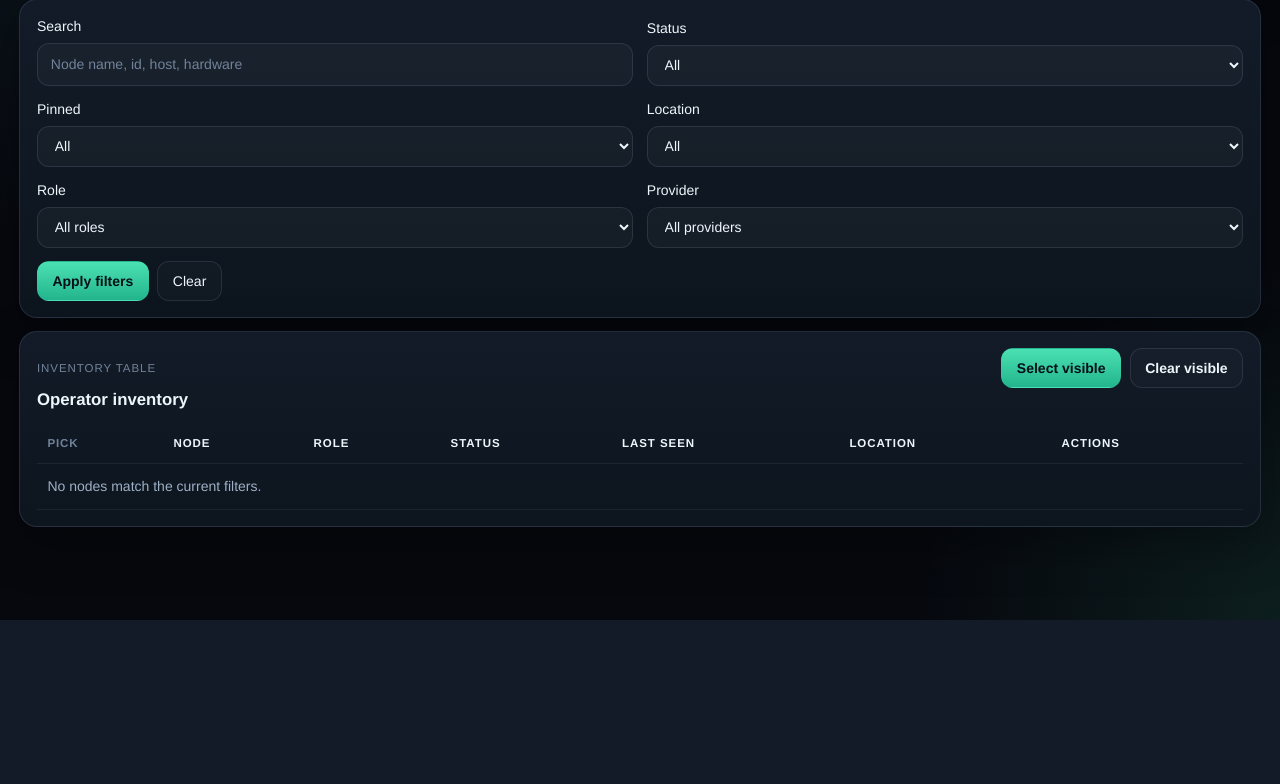
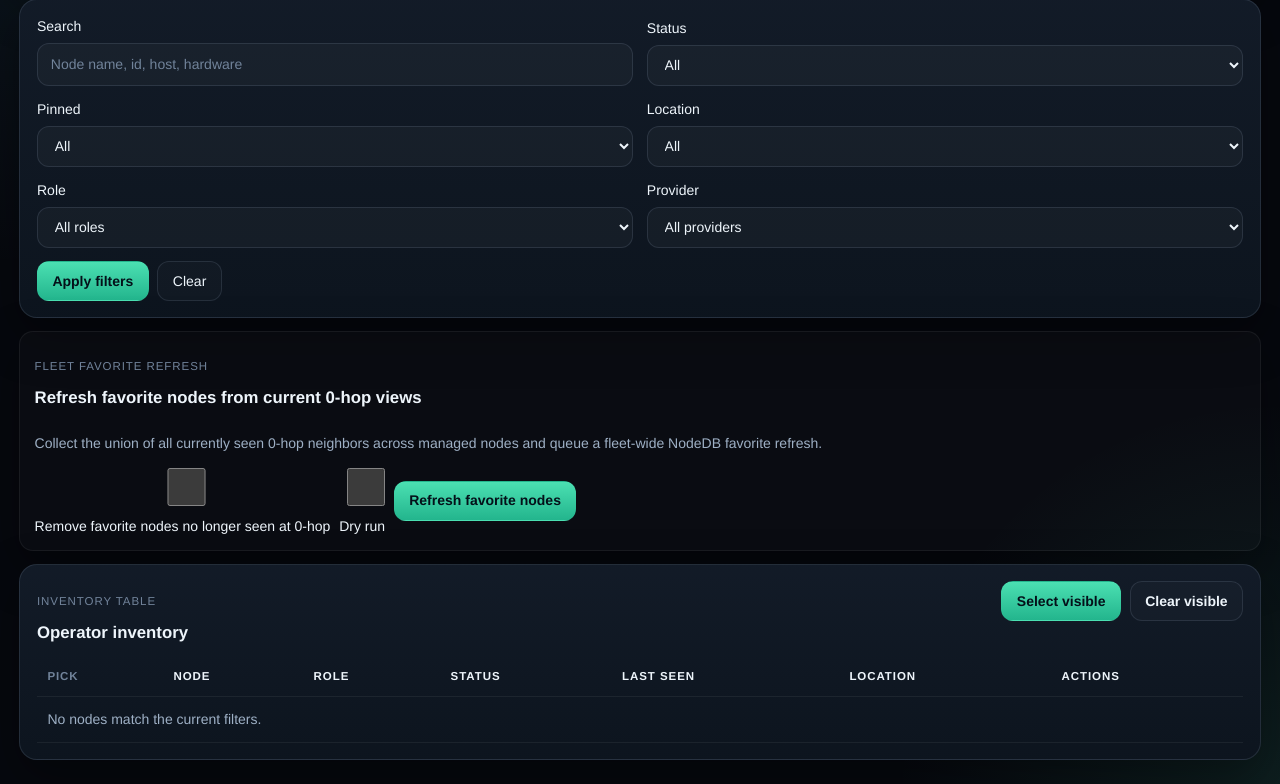
Before and after one commit to zm0ra/meshonator, a FastAPI app: template src/meshonator/templates/nodes.html in a window 1280 px wide. Shown: the part 180-964 px from the top of the page. Before the commit the page ends 800 px from the top, so only its background shows below. Run offline with FastAPI, Linux system fonts and the light colour scheme; the template is opened without the code that fills it, so the values that code supplies are empty; parts of the project's set-up code (start-up, migrations or seed data) failed here and were passed over; some libraries are stand-ins or nearby versions.

Commit message:
Add fleet favorite refresh action

```diff
--- a/src/meshonator/api/app.py
+++ b/src/meshonator/api/app.py
@@ -941,6 +941,59 @@ def _collect_routing_favorite_targets(
             if isinstance(node_id, str) and node_id.strip():
                 target_ids.add(node_id.strip())
     return sorted(target_ids)
+
+
+def _collect_current_routing_favorite_targets(
+    *,
+    source_nodes: list[ManagedNodeModel],
+    allowed_roles: set[str],
+) -> list[str]:
+    target_ids: set[str] = set()
+    for source in source_nodes:
+        raw_metadata = source.raw_metadata or {}
+        nodes_in_mesh = raw_metadata.get("nodesInMesh", {})
+        if not isinstance(nodes_in_mesh, dict):
+            continue
+        for node_id, payload in nodes_in_mesh.items():
+            if not isinstance(payload, dict) or payload.get("isFavorite") is not True:
+                continue
+            user = payload.get("user", {}) if isinstance(payload.get("user"), dict) else {}
+            role = str(user.get("role") or "").upper().strip()
+            if allowed_roles and role not in allowed_roles:
+                continue
+            resolved_id = user.get("id") or node_id
+            if isinstance(resolved_id, str) and resolved_id.strip():
+                target_ids.add(resolved_id.strip())
+    return sorted(target_ids)
+
+
+def _queue_bulk_nodedb_mutation_job(
+    *,
+    db: Session,
+    requested_by: str,
+    destination_node_ids: list[str],
+    target_node_ids: list[str],
+    action: str,
+    dry_run: bool,
+    extra_payload: dict[str, Any] | None = None,
+) -> JobModel:
+    payload = {
+        "destination_node_ids": destination_node_ids,
+        "target_node_ids": target_node_ids,
+        "action": action,
+        "exclude_self": True,
+        "dry_run": dry_run,
+    }
+    if extra_payload:
+        payload.update(extra_payload)
+    job = JobsService(db).create(
+        job_type="bulk_nodedb_mutation",
+        requested_by=requested_by,
+        source="ui",
+        payload=payload,
+    )
+    enqueue_bulk_nodedb_job(job.id, registry)
+    return job
 
 
 def _channels_to_patch(channels: list[Any]) -> list[dict[str, Any]]:
@@ -2055,25 +2108,105 @@ def ui_nodes_nodedb_routing_favorites(
         )
         if not target_node_ids:
             return RedirectResponse(url="/nodes?error=No+routing+targets+matched+criteria", status_code=303)
-        job = JobsService(db).create(
-            job_type="bulk_nodedb_mutation",
+        job = _queue_bulk_nodedb_mutation_job(
+            db=db,
             requested_by=user.username,
-            source="ui",
-            payload={
-                "destination_node_ids": [str(n.id) for n in all_nodes if n.id is not None],
-                "target_node_ids": target_node_ids,
-                "action": action,
-                "exclude_self": True,
-                "dry_run": dry_run,
-            },
-        )
-        enqueue_bulk_nodedb_job(job.id, registry)
+            destination_node_ids=[str(n.id) for n in all_nodes if n.id is not None],
+            target_node_ids=target_node_ids,
+            action=action,
+            dry_run=dry_run,
+        )
         message = quote_plus(
             f"Queued bulk NodeDB {action} for {len(all_nodes)} nodes (targets: {len(target_node_ids)}). Job ID: {job.id}"
         )
         return RedirectResponse(url=f"/nodes?message={message}", status_code=303)
     except Exception as exc:
         error = quote_plus(f"Bulk NodeDB routing favorites failed: {exc}")
+        return RedirectResponse(url=f"/nodes?error={error}", status_code=303)
+
+
+@app.post("/ui/nodes/nodedb/routing-favorites/refresh")
+def ui_nodes_nodedb_routing_favorites_refresh(
+    allowed_roles_text: str = Form("ROUTER\nROUTER_LATE\nCLIENT_BASE"),
+    source_max_hops: int = Form(0),
+    remove_unseen: bool = Form(False),
+    dry_run: bool = Form(False),
+    db: Session = Depends(get_db),
+    user: CurrentUser = Depends(require_role("operator")),
+) -> RedirectResponse:
+    try:
+        all_nodes = InventoryService(db).list_nodes()
+        if not all_nodes:
+            return RedirectResponse(url="/nodes?error=No+managed+nodes+found", status_code=303)
+
+        allowed_roles = set(_normalize_roles(allowed_roles_text))
+        destination_node_ids = [str(node.id) for node in all_nodes if node.id is not None]
+        seen_target_ids = _collect_routing_favorite_targets(
+            db=db,
+            source_nodes=all_nodes,
+            allowed_roles=allowed_roles,
+            max_hops=source_max_hops,
+        )
+        current_favorite_ids = _collect_current_routing_favorite_targets(
+            source_nodes=all_nodes,
+            allowed_roles=allowed_roles,
+        )
+        stale_target_ids = sorted(set(current_favorite_ids) - set(seen_target_ids)) if remove_unseen else []
+
+        created_jobs: list[JobModel] = []
+        if seen_target_ids:
+            created_jobs.append(
+                _queue_bulk_nodedb_mutation_job(
+                    db=db,
+                    requested_by=user.username,
+                    destination_node_ids=destination_node_ids,
+                    target_node_ids=seen_target_ids,
+                    action="set_favorite",
+                    dry_run=dry_run,
+                    extra_payload={"refresh_mode": True, "source_max_hops": source_max_hops},
+                )
+            )
+        if stale_target_ids:
+            created_jobs.append(
+                _queue_bulk_nodedb_mutation_job(
+                    db=db,
+                    requested_by=user.username,
+                    destination_node_ids=destination_node_ids,
+                    target_node_ids=stale_target_ids,
+                    action="remove_favorite",
+                    dry_run=dry_run,
+                    extra_payload={"refresh_mode": True, "source_max_hops": source_max_hops},
+                )
+            )
+
+        if not created_jobs:
+            return RedirectResponse(
+                url="/nodes?error=No+0-hop+favorite+refresh+changes+detected",
+                status_code=303,
+            )
+
+        AuditService(db).log(
+            actor=user.username,
+            source="ui",
+            action="node.nodedb.favorite_refresh.queue",
+            metadata={
+                "source_max_hops": source_max_hops,
+                "allowed_roles": sorted(allowed_roles),
+                "remove_unseen": remove_unseen,
+                "seen_target_count": len(seen_target_ids),
+                "stale_target_count": len(stale_target_ids),
+                "dry_run": dry_run,
+                "job_ids": [str(job.id) for job in created_jobs],
+            },
+        )
+
+        message = f"Queued favorite refresh for {len(seen_target_ids)} current 0-hop targets"
+        if stale_target_ids:
+            message += f" and remove_favorite for {len(stale_target_ids)} stale targets"
+        message += ". Job IDs: " + ", ".join(str(job.id) for job in created_jobs)
+        return RedirectResponse(url=f"/nodes?message={quote_plus(message)}", status_code=303)
+    except Exception as exc:
+        error = quote_plus(f"Favorite refresh failed: {exc}")
         return RedirectResponse(url=f"/nodes?error={error}", status_code=303)
 
 
--- a/src/meshonator/templates/nodes.html
+++ b/src/meshonator/templates/nodes.html
@@ -64,6 +64,23 @@
       <a href="/nodes" class="ghost-link">Clear</a>
     </div>
     <div id="filter-selection-inputs" class="filter-hidden-inputs"></div>
+  </form>
+
+  <form method="post" action="/ui/nodes/nodedb/routing-favorites/refresh" class="panel-card form-section">
+    <div class="section-header compact-header">
+      <div>
+        <p class="eyebrow">Fleet favorite refresh</p>
+        <h2>Refresh favorite nodes from current 0-hop views</h2>
+      </div>
+    </div>
+    <p class="table-secondary">Collect the union of all currently seen 0-hop neighbors across managed nodes and queue a fleet-wide NodeDB favorite refresh.</p>
+    <input type="hidden" name="source_max_hops" value="0" />
+    <input type="hidden" name="allowed_roles_text" value="ROUTER&#10;ROUTER_LATE&#10;CLIENT_BASE" />
+    <div class="button-row">
+      <label><input type="checkbox" name="remove_unseen" value="true" /> Remove favorite nodes no longer seen at 0-hop</label>
+      <label><input type="checkbox" name="dry_run" value="true" /> Dry run</label>
+      <button type="submit">Refresh favorite nodes</button>
+    </div>
   </form>
 
   <form id="node-selection-form" method="get" action="/nodes/batch-configure" class="selection-layout">
```
Also changed, not shown: tests/api/test_bulk_nodedb_queue.py (+54 -0 lines).
